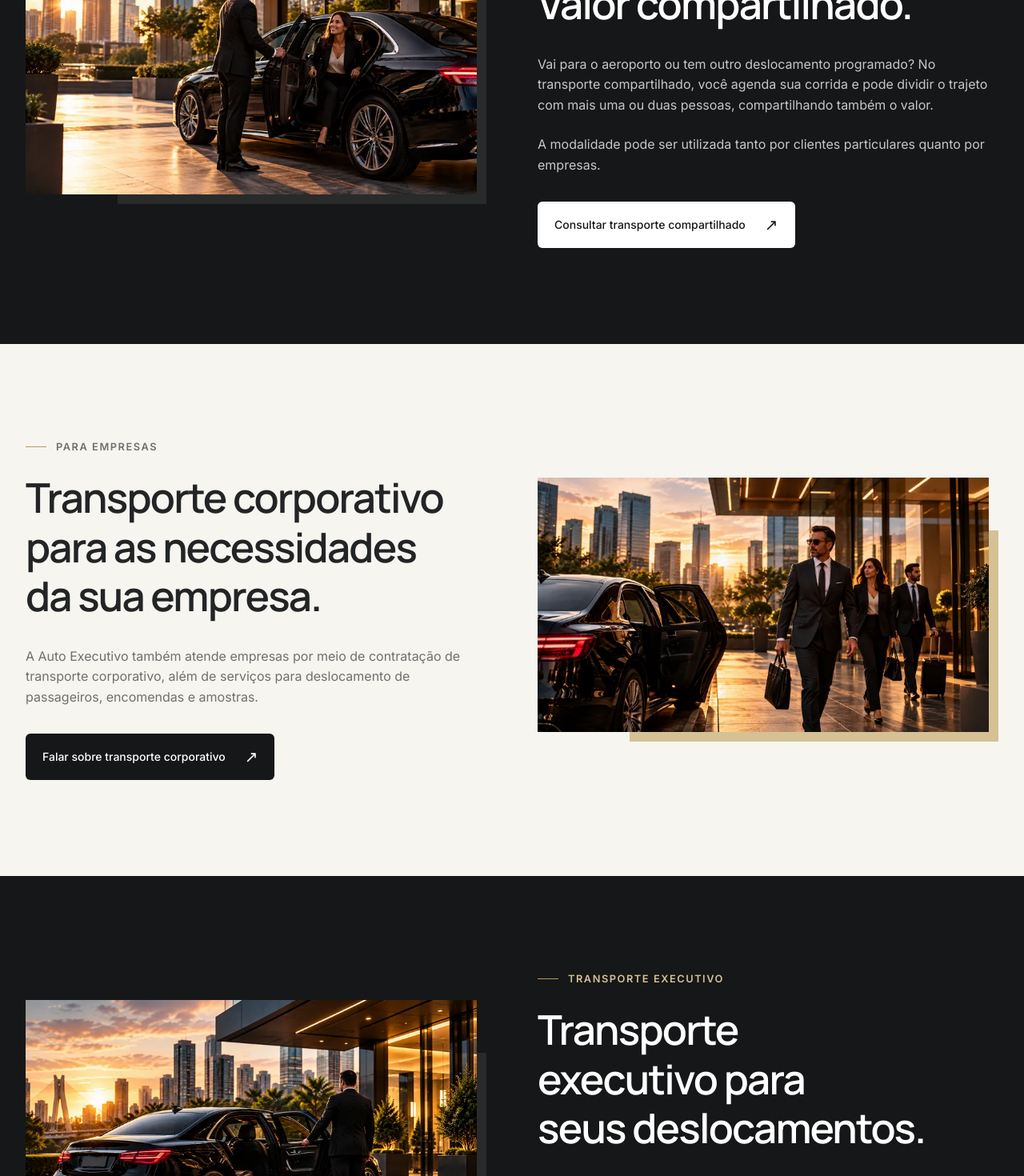
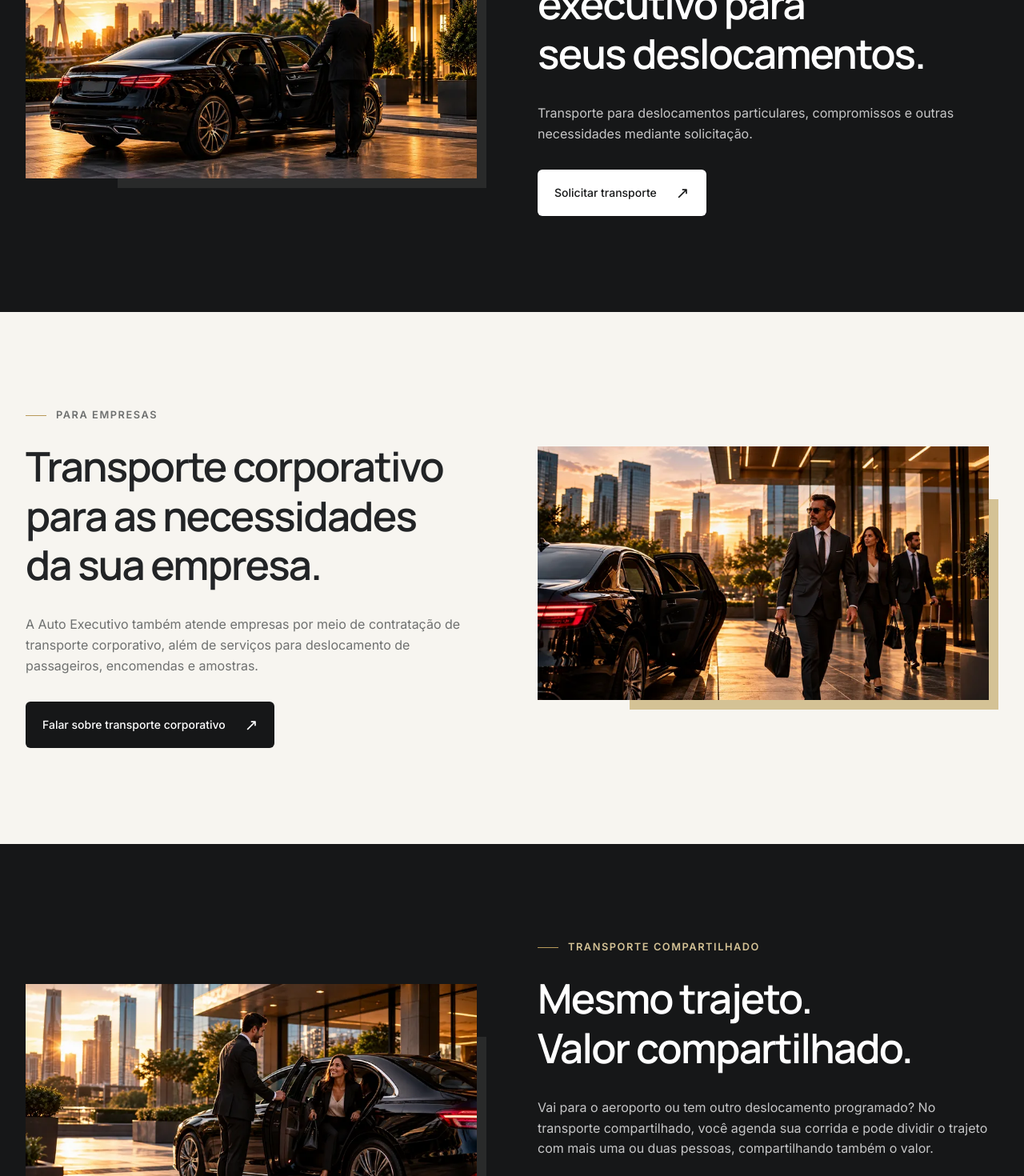
Before and after one commit to dborgesdev/autoexecutivo, a React (Vite) app: page / in a window 1280 px wide. Shown: the part 2740-4210 px from the top of the page at 80% size. Built offline with nearby package versions, Linux system fonts and the light colour scheme.

Commit message:
refine visual hierarchy and branding

```diff
--- a/src/App.tsx
+++ b/src/App.tsx
@@ -20,9 +20,9 @@ export default function App() {
         <HeroSection />
         <ValueSection />
         <ServicesSection />
+        <ExecutiveTransportSection />
+        <CorporateSection />
         <SharedTransportSection />
-        <CorporateSection />
-        <ExecutiveTransportSection />
         <QualitySection />
         <RegionsSection />
         <FinalCTA />
```
